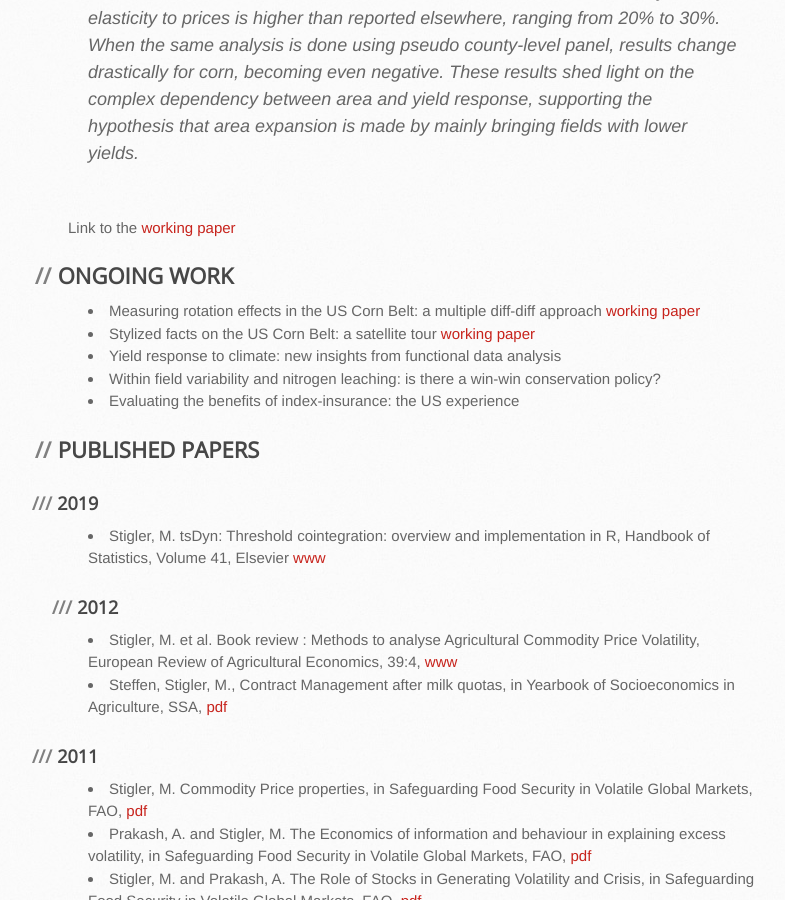
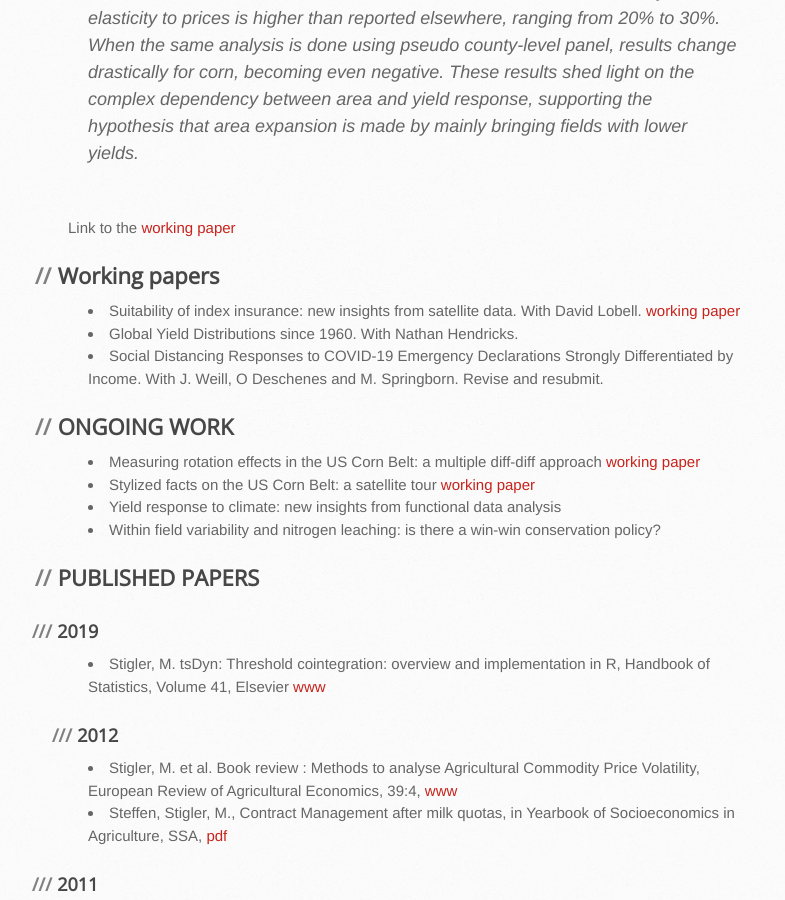
Before and after one commit to MatthieuStigler/MatthieuStigler.github.io, a Jekyll site: the page built from Research.Md, in a window 1280 px wide and 900 px high, scrolled down 778 px. Shown: the whole window, without its empty margins (102-887 px from the left). Built offline with Jekyll 4.4.1, drawn with Linux system fonts in a browser that asks for light colours.

Commit message:
add new papers

```diff
--- a/Research.Md
+++ b/Research.Md
@@ -14,6 +14,14 @@ Supply response at the field-level: disentangling area and yield effects
 
 Link to the [working paper](https://matthieustigler.github.io/docs/yield_response_satellite_Stigler.pdf)
 
+## Working papers
+
+- *Suitability of index insurance: new insights from satellite data. With David Lobell*. [working paper](https://github.com/MatthieuStigler/MatthieuStigler.github.io/blob/master/docs/cropIns_paper_latest.pdf)
+- *Global Yield Distributions since 1960*. With Nathan Hendricks.
+- *Social Distancing Responses to COVID-19 Emergency Declarations Strongly Differentiated by Income*. With J. Weill, O Deschenes and M. Springborn. Revise and resubmit.
+
+
+
 ## ONGOING WORK
 
  - Measuring rotation effects in the US Corn Belt: a multiple diff-diff approach
@@ -21,7 +29,9 @@ Link to the [working paper](https://matthieustigler.github.io/docs/yield_respons
  - Stylized facts on the US Corn Belt: a satellite tour [working paper](https://matthieustigler.github.io/docs/Chapter1_Stylised_facts_standalone.pdf)
  - Yield response to climate: new insights from functional data analysis
  - Within field variability and nitrogen leaching: is there a win-win conservation policy?
- - Evaluating the benefits of index-insurance: the US experience
+
+
+
 
 ## PUBLISHED PAPERS
 
```
